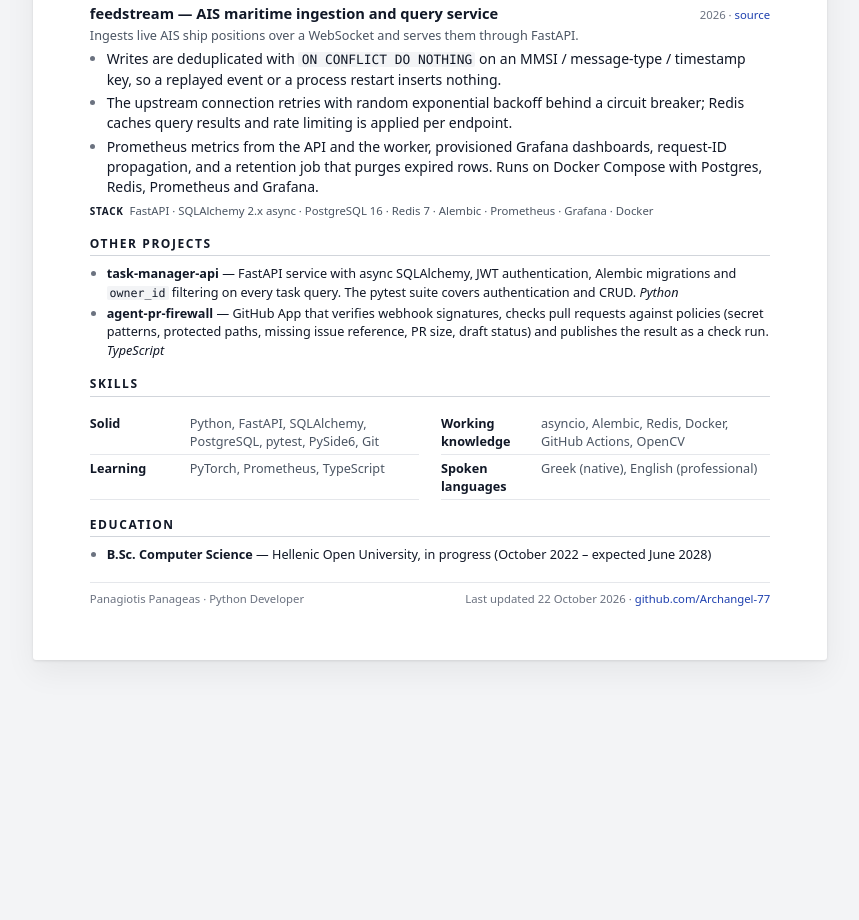
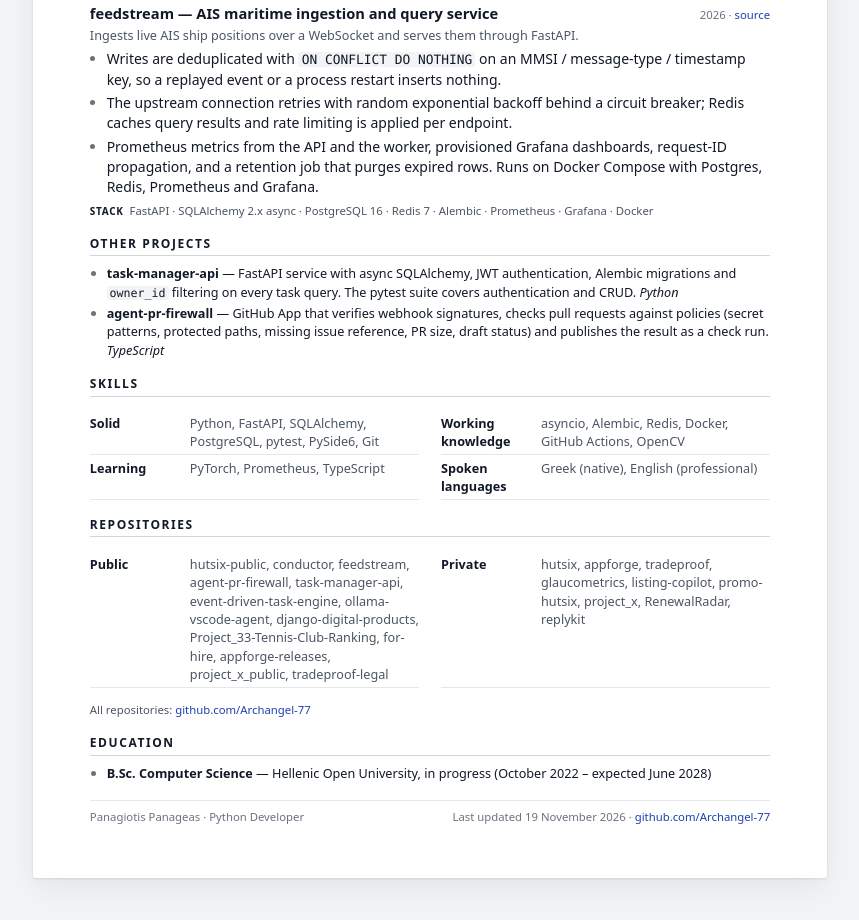
Before and after one commit to Archangel-77/Archangel-77, a plain HTML site: page cv/index.html in a window 1280 px wide. Shown: the part 1047-1967 px from the top of the page, without its empty margins (210-1069 px from the left). Before the commit the page ends 1771 px from the top, so only its background shows below. Drawn offline with Linux system fonts and the light colour scheme.

Commit message:
docs(cv): add repository index to the CV
Co-authored-by: Copilot <223556219+Copilot@users.noreply.github.com>

```diff
--- a/cv/index.html
+++ b/cv/index.html
@@ -454,6 +454,15 @@
   </section>
 
   <section>
+    <h2>Repositories</h2>
+    <dl class="skills">
+      <div class="skill"><dt>Public</dt><dd>hutsix-public, conductor, feedstream, agent-pr-firewall, task-manager-api, event-driven-task-engine, ollama-vscode-agent, django-digital-products, Project_33-Tennis-Club-Ranking, for-hire, appforge-releases, project_x_public, tradeproof-legal</dd></div>
+      <div class="skill"><dt>Private</dt><dd>hutsix, appforge, tradeproof, glaucometrics, listing-copilot, promo-hutsix, project_x, RenewalRadar, replykit</dd></div>
+    </dl>
+    <p class="stack">All repositories: <a href="https://github.com/Archangel-77?tab=repositories">github.com/Archangel-77</a></p>
+  </section>
+
+  <section>
     <h2>Education</h2>
     <ul class="compact">
       <li><b>B.Sc. Computer Science</b> — Hellenic Open University, in progress (October 2022 – expected June 2028)</li>
@@ -462,7 +471,7 @@
 
   <footer>
     <span>Panagiotis Panageas · Python Developer</span>
-    <span>Last updated 22 October 2026 · <a href="https://github.com/Archangel-77">github.com/Archangel-77</a></span>
+    <span>Last updated 19 November 2026 · <a href="https://github.com/Archangel-77">github.com/Archangel-77</a></span>
   </footer>
 
 </main>
```
Also changed, not shown: cv/cv.txt.
